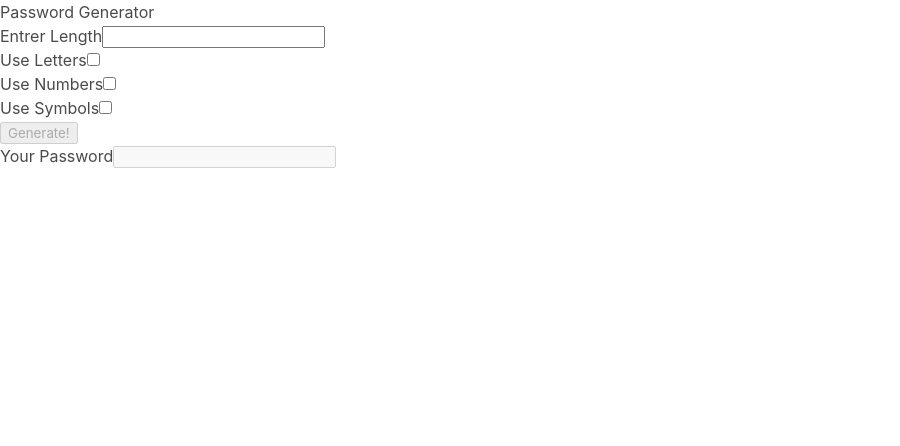
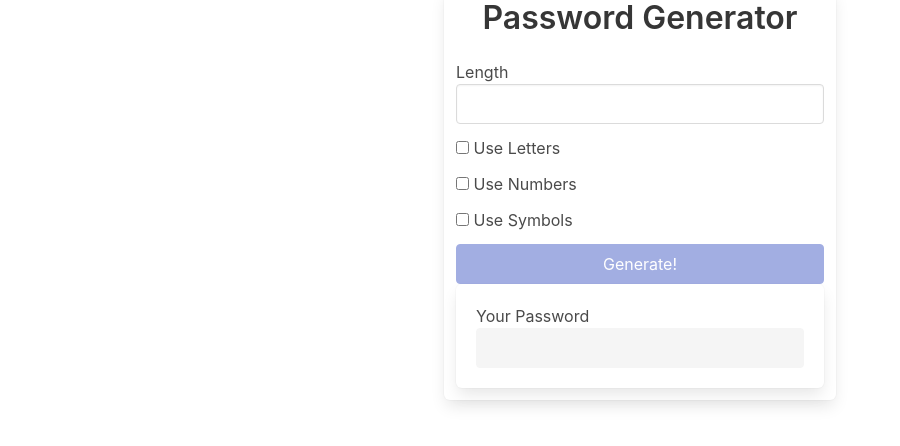
Before and after one commit to SirSoto25/CursoAngular, an Angular app: page / in a window 1280 px wide. Shown: the top 446 px of the page, without its empty margins (0-900 px from the left). Built offline with nearby package versions, Linux system fonts and the light colour scheme.

Commit message:
add bulma styles into html

```diff
--- a/src/app/app.component.html
+++ b/src/app/app.component.html
@@ -1,34 +1,56 @@
-<h1>Password Generator</h1>
+<div class="container">
+  <div class="columns is-centered">
+    <div class="box column is-one-third">
+      <h1 class="title has-text-centered">Password Generator</h1>
 
-<div>
-  <label>Entrer Length</label>
-  <input (input)="passwordLength = $any($event.target).value" type="number" />
+      <div class="field">
+        <label>Length</label>
+        <input
+          class="input"
+          (input)="passwordLength = $any($event.target).value"
+          type="number" />
       </div>
 
-<div>
-  <label>Use Letters</label>
+      <div class="field">
+        <div class="control">
+          <label class="checkbox">
             <input (change)="useLetters = !useLetters" type="checkbox" />
+            Use Letters
+          </label>
+        </div>
       </div>
 
-<div>
-  <label>Use Numbers</label>
+      <div class="field">
+        <div class="control">
+          <label class="checkbox">
             <input (change)="useNumbers = !useNumbers" type="checkbox" />
+            Use Numbers
+          </label>
+        </div>
       </div>
 
-<div>
-  <label>Use Symbols</label>
+      <div class="field">
+        <div class="control">
+          <label class="checkbox">
             <input (change)="useSymbols = !useSymbols" type="checkbox" />
+            Use Symbols
+          </label>
+        </div>
       </div>
 
-<div>
       <button
-    [disabled]="!(passwordLength && (useLetters || useNumbers || useSymbols))"
-    (click)="onButtonClick()">
+        [disabled]="
+          !(passwordLength && (useLetters || useSymbols || useNumbers))
+        "
+        (click)="onButtonClick()"
+        class="button is-link is-fullwidth">
         Generate!
       </button>
+
+      <div class="box">
+        <label>Your Password</label>
+        <input class="input" [value]="password" disabled="disabled" />
       </div>
-
-<div>
-  <label>Your Password</label>
-  <input [value]="password" disabled="disabled" />
     </div>
+  </div>
+</div>
```
Lines whose indentation alone changed are shown as unchanged.
